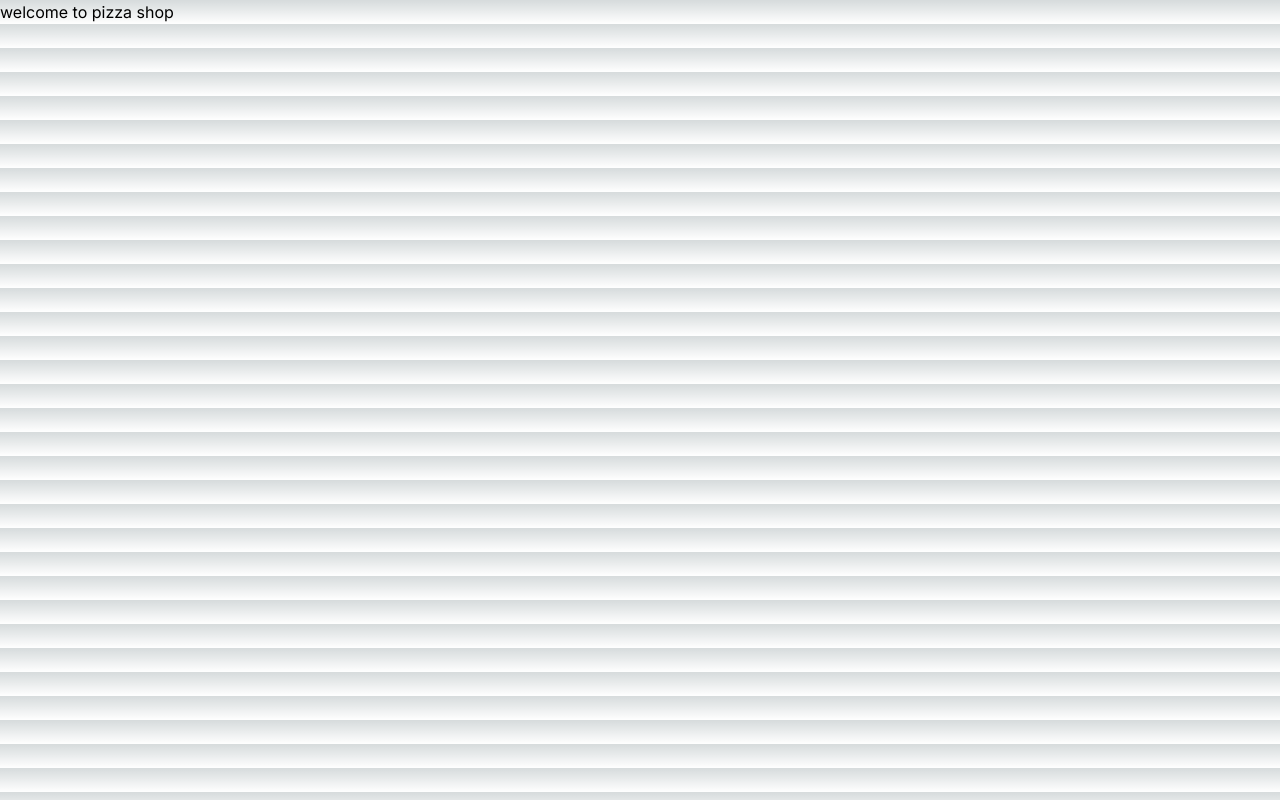
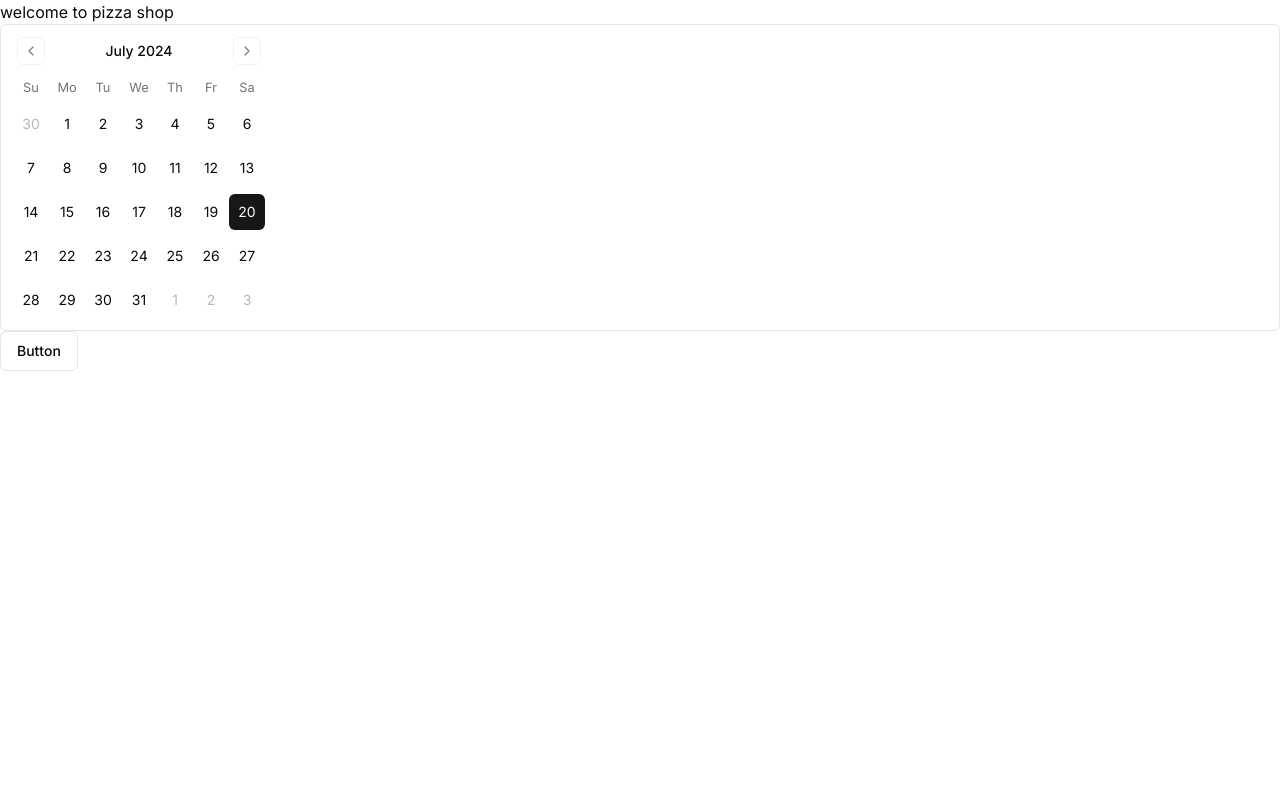
Before and after one commit to rizwan-signon/shadcnui_nextjs, a Next.js app: page / in a window 1280 px wide. Built offline with nearby package versions, Linux system fonts and the light colour scheme.

Commit message:
add shadcn ui

```diff
--- a/src/app/globals.css
+++ b/src/app/globals.css
@@ -2,32 +2,68 @@
 @tailwind components;
 @tailwind utilities;
 
-:root {
-  --foreground-rgb: 0, 0, 0;
-  --background-start-rgb: 214, 219, 220;
-  --background-end-rgb: 255, 255, 255;
-}
+@layer base {
+  :root {
+    --background: 0 0% 100%;
+    --foreground: 0 0% 3.9%;
+    --card: 0 0% 100%;
+    --card-foreground: 0 0% 3.9%;
+    --popover: 0 0% 100%;
+    --popover-foreground: 0 0% 3.9%;
+    --primary: 0 0% 9%;
+    --primary-foreground: 0 0% 98%;
+    --secondary: 0 0% 96.1%;
+    --secondary-foreground: 0 0% 9%;
+    --muted: 0 0% 96.1%;
+    --muted-foreground: 0 0% 45.1%;
+    --accent: 0 0% 96.1%;
+    --accent-foreground: 0 0% 9%;
+    --destructive: 0 84.2% 60.2%;
+    --destructive-foreground: 0 0% 98%;
+    --border: 0 0% 89.8%;
+    --input: 0 0% 89.8%;
+    --ring: 0 0% 3.9%;
+    --radius: 0.5rem;
+    --chart-1: 12 76% 61%;
+    --chart-2: 173 58% 39%;
+    --chart-3: 197 37% 24%;
+    --chart-4: 43 74% 66%;
+    --chart-5: 27 87% 67%;
+  }
 
-@media (prefers-color-scheme: dark) {
-  :root {
-    --foreground-rgb: 255, 255, 255;
-    --background-start-rgb: 0, 0, 0;
-    --background-end-rgb: 0, 0, 0;
+  .dark {
+    --background: 0 0% 3.9%;
+    --foreground: 0 0% 98%;
+    --card: 0 0% 3.9%;
+    --card-foreground: 0 0% 98%;
+    --popover: 0 0% 3.9%;
+    --popover-foreground: 0 0% 98%;
+    --primary: 0 0% 98%;
+    --primary-foreground: 0 0% 9%;
+    --secondary: 0 0% 14.9%;
+    --secondary-foreground: 0 0% 98%;
+    --muted: 0 0% 14.9%;
+    --muted-foreground: 0 0% 63.9%;
+    --accent: 0 0% 14.9%;
+    --accent-foreground: 0 0% 98%;
+    --destructive: 0 62.8% 30.6%;
+    --destructive-foreground: 0 0% 98%;
+    --border: 0 0% 14.9%;
+    --input: 0 0% 14.9%;
+    --ring: 0 0% 83.1%;
+    --chart-1: 220 70% 50%;
+    --chart-2: 160 60% 45%;
+    --chart-3: 30 80% 55%;
+    --chart-4: 280 65% 60%;
+    --chart-5: 340 75% 55%;
   }
 }
 
-body {
-  color: rgb(var(--foreground-rgb));
-  background: linear-gradient(
-      to bottom,
-      transparent,
-      rgb(var(--background-end-rgb))
-    )
-    rgb(var(--background-start-rgb));
-}
-
-@layer utilities {
-  .text-balance {
-    text-wrap: balance;
+@layer base {
+  * {
+    @apply border-border;
+  }
+  body {
+    @apply bg-background text-foreground;
   }
 }
--- a/src/app/page.tsx
+++ b/src/app/page.tsx
@@ -1,9 +1,19 @@
-import Image from "next/image";
-
+"use client";
+import { Calendar } from "@/components/ui/calendar";
+import { Button } from "@/components/ui/button";
+import React from "react";
 export default function Home() {
+  const [date, setDate] = React.useState<Date | undefined>(new Date());
   return (
     <main className="">
       <h1>welcome to pizza shop</h1>
+      <Calendar
+        mode="single"
+        selected={date}
+        onSelect={setDate}
+        className="rounded-md border"
+      />
+      <Button variant="outline">Button</Button>
     </main>
   );
 }
--- /dev/null
+++ b/src/components/ui/button.tsx
@@ -0,0 +1,56 @@
+import * as React from "react"
+import { Slot } from "@radix-ui/react-slot"
+import { cva, type VariantProps } from "class-variance-authority"
+
+import { cn } from "@/lib/utils"
+
+const buttonVariants = cva(
+  "inline-flex items-center justify-center whitespace-nowrap rounded-md text-sm font-medium ring-offset-background transition-colors focus-visible:outline-none focus-visible:ring-2 focus-visible:ring-ring focus-visible:ring-offset-2 disabled:pointer-events-none disabled:opacity-50",
+  {
+    variants: {
+      variant: {
+        default: "bg-primary text-primary-foreground hover:bg-primary/90",
+        destructive:
+          "bg-destructive text-destructive-foreground hover:bg-destructive/90",
+        outline:
+          "border border-input bg-background hover:bg-accent hover:text-accent-foreground",
+        secondary:
+          "bg-secondary text-secondary-foreground hover:bg-secondary/80",
+        ghost: "hover:bg-accent hover:text-accent-foreground",
+        link: "text-primary underline-offset-4 hover:underline",
+      },
+      size: {
+        default: "h-10 px-4 py-2",
+        sm: "h-9 rounded-md px-3",
+        lg: "h-11 rounded-md px-8",
+        icon: "h-10 w-10",
+      },
+    },
+    defaultVariants: {
+      variant: "default",
+      size: "default",
+    },
+  }
+)
+
+export interface ButtonProps
+  extends React.ButtonHTMLAttributes<HTMLButtonElement>,
+    VariantProps<typeof buttonVariants> {
+  asChild?: boolean
+}
+
+const Button = React.forwardRef<HTMLButtonElement, ButtonProps>(
+  ({ className, variant, size, asChild = false, ...props }, ref) => {
+    const Comp = asChild ? Slot : "button"
+    return (
+      <Comp
+        className={cn(buttonVariants({ variant, size, className }))}
+        ref={ref}
+        {...props}
+      />
+    )
+  }
+)
+Button.displayName = "Button"
+
+export { Button, buttonVariants }
--- /dev/null
+++ b/src/components/ui/calendar.tsx
@@ -0,0 +1,66 @@
+"use client"
+
+import * as React from "react"
+import { ChevronLeft, ChevronRight } from "lucide-react"
+import { DayPicker } from "react-day-picker"
+
+import { cn } from "@/lib/utils"
+import { buttonVariants } from "@/components/ui/button"
+
+export type CalendarProps = React.ComponentProps<typeof DayPicker>
+
+function Calendar({
+  className,
+  classNames,
+  showOutsideDays = true,
+  ...props
+}: CalendarProps) {
+  return (
+    <DayPicker
+      showOutsideDays={showOutsideDays}
+      className={cn("p-3", className)}
+      classNames={{
+        months: "flex flex-col sm:flex-row space-y-4 sm:space-x-4 sm:space-y-0",
+        month: "space-y-4",
+        caption: "flex justify-center pt-1 relative items-center",
+        caption_label: "text-sm font-medium",
+        nav: "space-x-1 flex items-center",
+        nav_button: cn(
+          buttonVariants({ variant: "outline" }),
+          "h-7 w-7 bg-transparent p-0 opacity-50 hover:opacity-100"
+        ),
+        nav_button_previous: "absolute left-1",
+        nav_button_next: "absolute right-1",
+        table: "w-full border-collapse space-y-1",
+        head_row: "flex",
+        head_cell:
+          "text-muted-foreground rounded-md w-9 font-normal text-[0.8rem]",
+        row: "flex w-full mt-2",
+        cell: "h-9 w-9 text-center text-sm p-0 relative [&:has([aria-selected].day-range-end)]:rounded-r-md [&:has([aria-selected].day-outside)]:bg-accent/50 [&:has([aria-selected])]:bg-accent first:[&:has([aria-selected])]:rounded-l-md last:[&:has([aria-selected])]:rounded-r-md focus-within:relative focus-within:z-20",
+        day: cn(
+          buttonVariants({ variant: "ghost" }),
+          "h-9 w-9 p-0 font-normal aria-selected:opacity-100"
+        ),
+        day_range_end: "day-range-end",
+        day_selected:
+          "bg-primary text-primary-foreground hover:bg-primary hover:text-primary-foreground focus:bg-primary focus:text-primary-foreground",
+        day_today: "bg-accent text-accent-foreground",
+        day_outside:
+          "day-outside text-muted-foreground opacity-50 aria-selected:bg-accent/50 aria-selected:text-muted-foreground aria-selected:opacity-30",
+        day_disabled: "text-muted-foreground opacity-50",
+        day_range_middle:
+          "aria-selected:bg-accent aria-selected:text-accent-foreground",
+        day_hidden: "invisible",
+        ...classNames,
+      }}
+      components={{
+        IconLeft: ({ ...props }) => <ChevronLeft className="h-4 w-4" />,
+        IconRight: ({ ...props }) => <ChevronRight className="h-4 w-4" />,
+      }}
+      {...props}
+    />
+  )
+}
+Calendar.displayName = "Calendar"
+
+export { Calendar }
--- /dev/null
+++ b/src/lib/utils.ts
@@ -0,0 +1,6 @@
+import { type ClassValue, clsx } from "clsx"
+import { twMerge } from "tailwind-merge"
+
+export function cn(...inputs: ClassValue[]) {
+  return twMerge(clsx(inputs))
+}
--- a/tailwind.config.ts
+++ b/tailwind.config.ts
@@ -1,20 +1,80 @@
-import type { Config } from "tailwindcss";
+import type { Config } from "tailwindcss"
 
-const config: Config = {
+const config = {
+  darkMode: ["class"],
   content: [
-    "./src/pages/**/*.{js,ts,jsx,tsx,mdx}",
-    "./src/components/**/*.{js,ts,jsx,tsx,mdx}",
-    "./src/app/**/*.{js,ts,jsx,tsx,mdx}",
-  ],
+    './pages/**/*.{ts,tsx}',
+    './components/**/*.{ts,tsx}',
+    './app/**/*.{ts,tsx}',
+    './src/**/*.{ts,tsx}',
+	],
+  prefix: "",
   theme: {
+    container: {
+      center: true,
+      padding: "2rem",
+      screens: {
+        "2xl": "1400px",
+      },
+    },
     extend: {
-      backgroundImage: {
-        "gradient-radial": "radial-gradient(var(--tw-gradient-stops))",
-        "gradient-conic":
-          "conic-gradient(from 180deg at 50% 50%, var(--tw-gradient-stops))",
+      colors: {
+        border: "hsl(var(--border))",
+        input: "hsl(var(--input))",
+        ring: "hsl(var(--ring))",
+        background: "hsl(var(--background))",
+        foreground: "hsl(var(--foreground))",
+        primary: {
+          DEFAULT: "hsl(var(--primary))",
+          foreground: "hsl(var(--primary-foreground))",
+        },
+        secondary: {
+          DEFAULT: "hsl(var(--secondary))",
+          foreground: "hsl(var(--secondary-foreground))",
+        },
+        destructive: {
+          DEFAULT: "hsl(var(--destructive))",
+          foreground: "hsl(var(--destructive-foreground))",
+        },
+        muted: {
+          DEFAULT: "hsl(var(--muted))",
+          foreground: "hsl(var(--muted-foreground))",
+        },
+        accent: {
+          DEFAULT: "hsl(var(--accent))",
+          foreground: "hsl(var(--accent-foreground))",
+        },
+        popover: {
+          DEFAULT: "hsl(var(--popover))",
+          foreground: "hsl(var(--popover-foreground))",
+        },
+        card: {
+          DEFAULT: "hsl(var(--card))",
+          foreground: "hsl(var(--card-foreground))",
+        },
+      },
+      borderRadius: {
+        lg: "var(--radius)",
+        md: "calc(var(--radius) - 2px)",
+        sm: "calc(var(--radius) - 4px)",
+      },
+      keyframes: {
+        "accordion-down": {
+          from: { height: "0" },
+          to: { height: "var(--radix-accordion-content-height)" },
+        },
+        "accordion-up": {
+          from: { height: "var(--radix-accordion-content-height)" },
+          to: { height: "0" },
+        },
+      },
+      animation: {
+        "accordion-down": "accordion-down 0.2s ease-out",
+        "accordion-up": "accordion-up 0.2s ease-out",
       },
     },
   },
-  plugins: [],
-};
-export default config;
+  plugins: [require("tailwindcss-animate")],
+} satisfies Config
+
+export default config
```
Also changed, not shown: package.json (+12 -4 lines), components.json (added), 1 other file (tests, documents, lock files or other folders).
